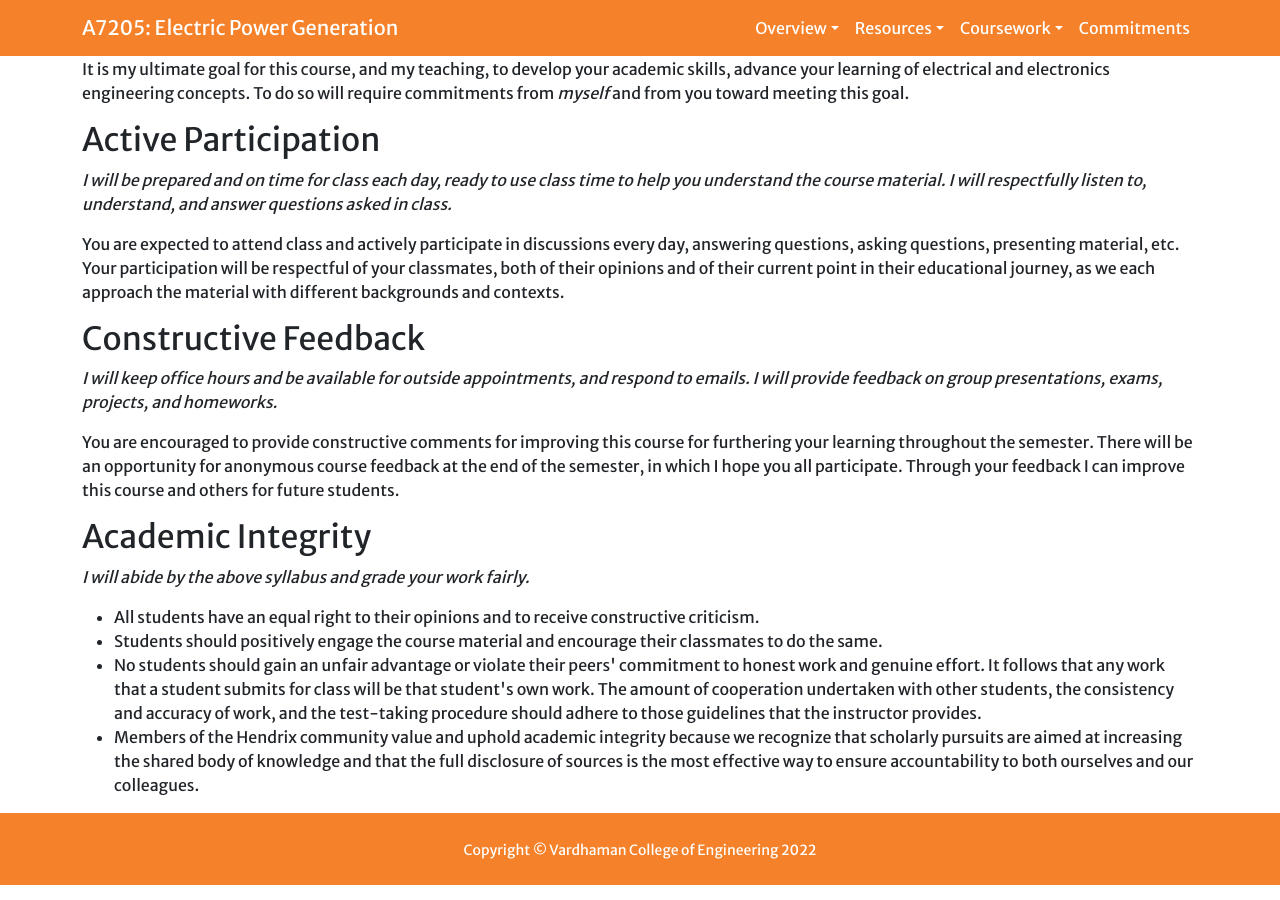
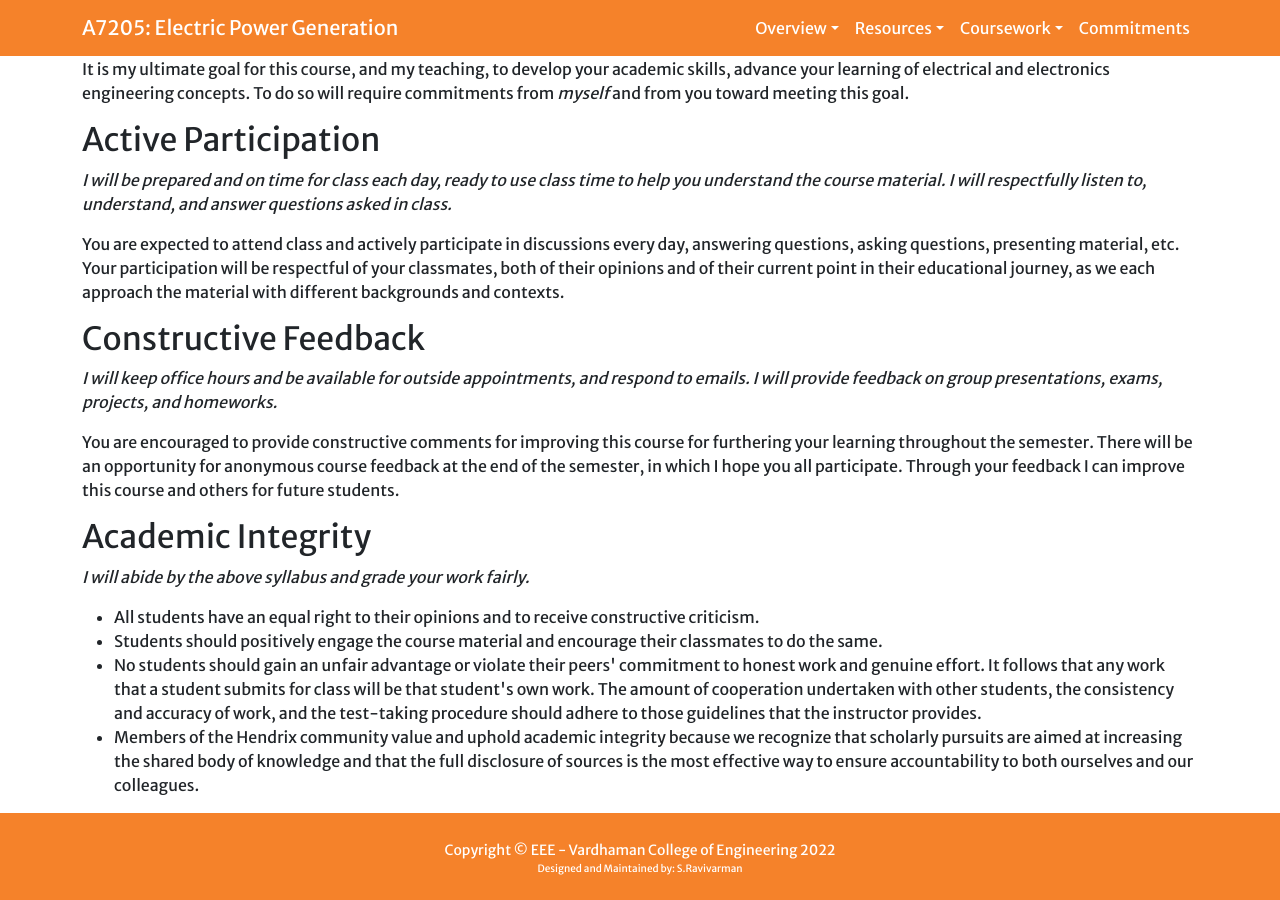
Before and after one commit to vardhaman-eee/course-template, a Jekyll site: the page built from index.md, in a window 1280 px wide and 900 px high, scrolled down 2932 px. Built offline with Jekyll 4.4.1, drawn with Linux system fonts in a browser that asks for light colours; a script that is not in the unit is left out; our own code applies the rules of GitHub Pages for plain Markdown files.

Commit message:
updated footer

```diff
--- a/_includes/bottom.html
+++ b/_includes/bottom.html
@@ -1,7 +1,8 @@
     <!-- Footer -->
     <footer class="py-4 navbar-custom">
       <div class="container">
-        <p class="m-0 text-center text-white"><small>Copyright &copy; Vardhaman College of Engineering 2022</small></p>
+        <p class="m-0 text-center text-white"><small>Copyright &copy; EEE - Vardhaman College of Engineering 2022</small></p>
+		<p class="m-0 text-center text-white" style="font-size:10px;">Designed and Maintained by: S.Ravivarman</p>
       </div>
       <!-- /.container -->
     </footer>
```
